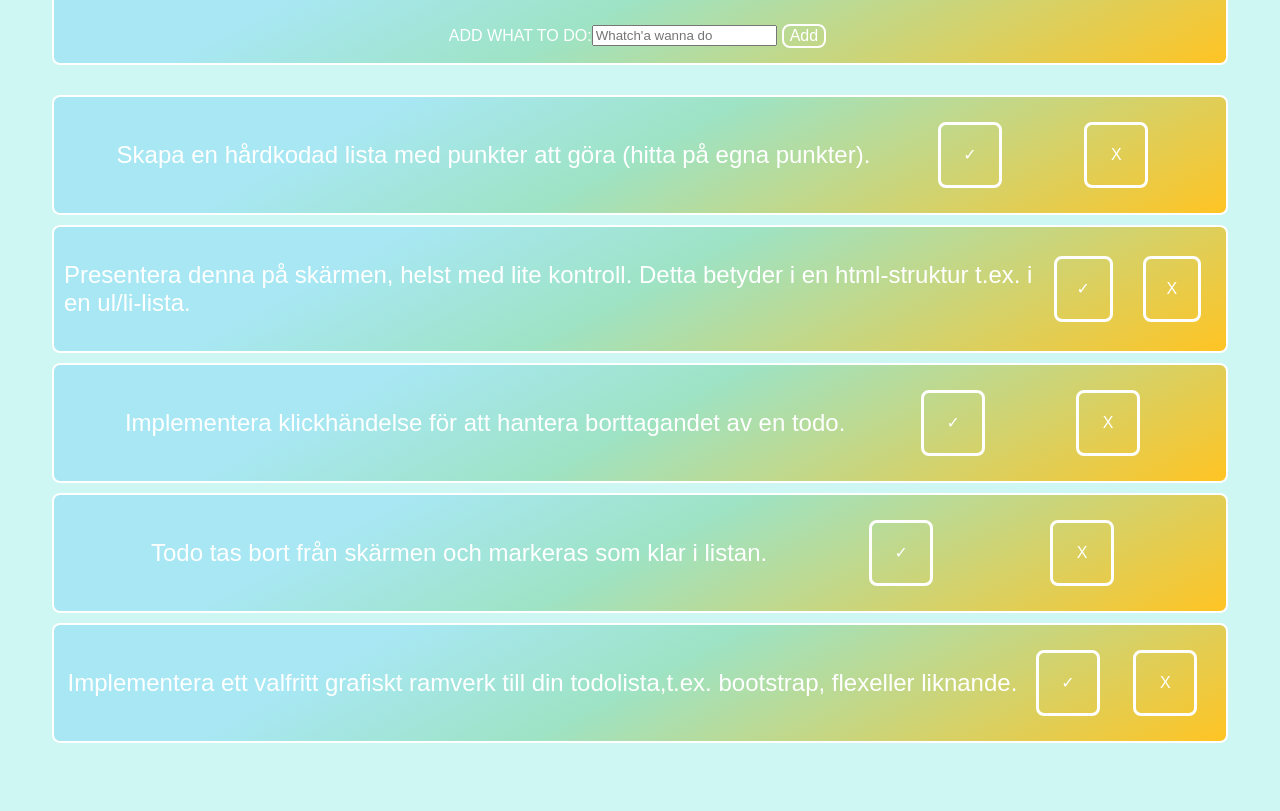
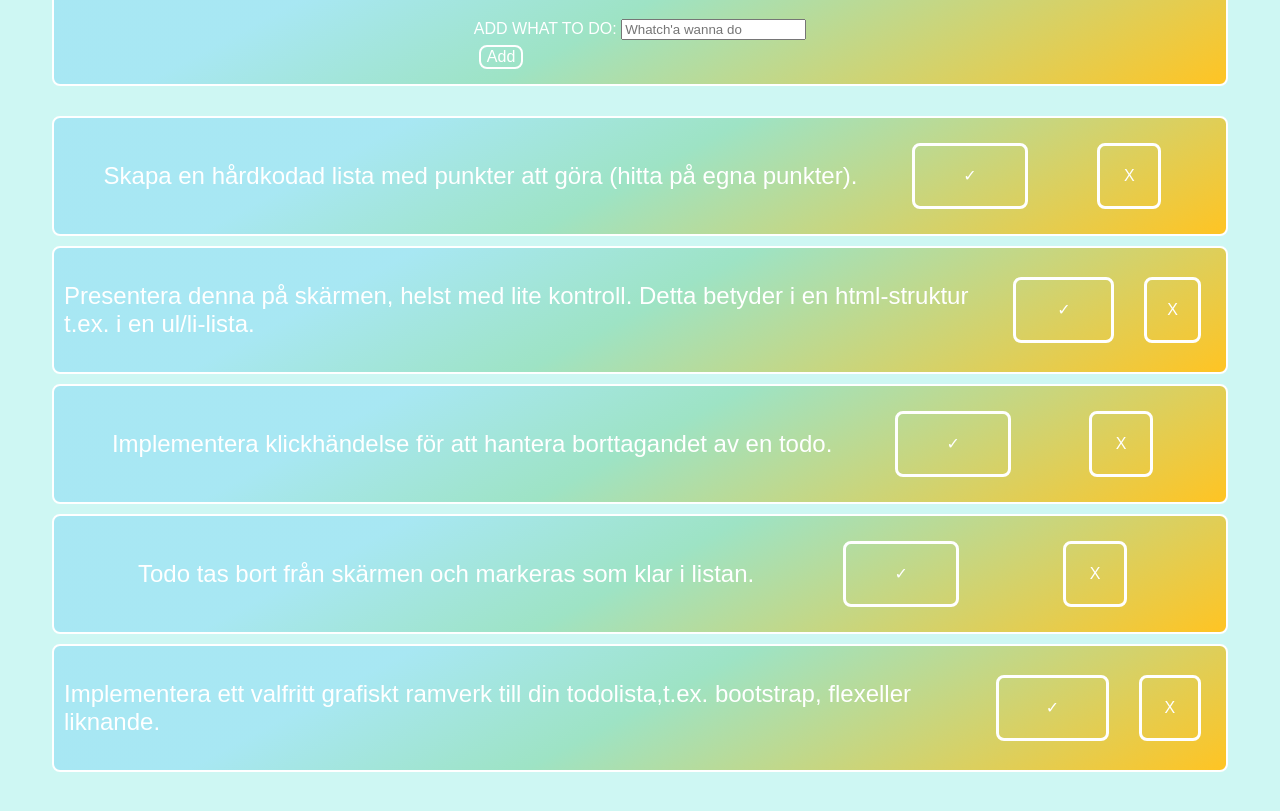
Before and after one commit to tobiaslrsn/JAVASCRIPT-TODO-APP, a website: page index.html in a window 1280 px wide. Shown: the part 123-934 px from the top of the page. Drawn offline with Linux system fonts and the light colour scheme.

Commit message:
removed comments

```diff
--- a/index.html
+++ b/index.html
@@ -15,6 +15,7 @@
     <div class="toDo_container">
       <h1>WHAT TO DO?</h1>
       <div id="toDo_input-container">
+        <form>
         <label for="addStuff">ADD WHAT TO DO:</label>
         <input
           type="text"
@@ -26,7 +27,7 @@
           value=""
         />
         <button id="toDo_add-btn">Add</button>
-      </div>
+      </div></form>
     </div>
   </body>
 </html>
--- a/js/main.js
+++ b/js/main.js
@@ -10,7 +10,6 @@ class Todo {
     this.done = false;
   }
 }
-
 let todo1 = new Todo(
   "Skapa en hårdkodad lista med punkter att göra (hitta på egna punkter)."
 );
@@ -63,8 +62,6 @@ function theBeautifulToDoList() {
     listItems.className = "theList";
     listItemParagraph.className = "listParagraph";
     listItemParagraph.innerHTML = todos[i].listItem;
-    //__________________________________________________________
-    //Tar bort från skärmen nedan (saker behöver döpas om)
 
     let checkTodo = document.createElement("div");
     checkTodo.className = "doneButton";
--- a/sass/elements/_feed.scss
+++ b/sass/elements/_feed.scss
@@ -123,6 +123,7 @@ html {
         transition: all 0.2s ease-in-out;
         width: 3rem;
         height: 50px;
+        width: 100px;
       }
 
       .closeButton {
```
Also changed, not shown: css/main.css.
